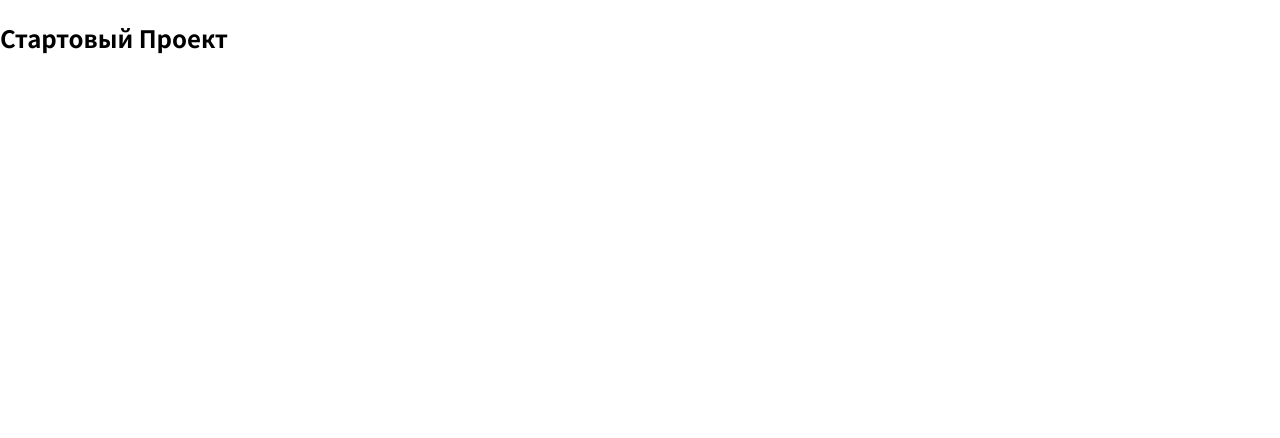
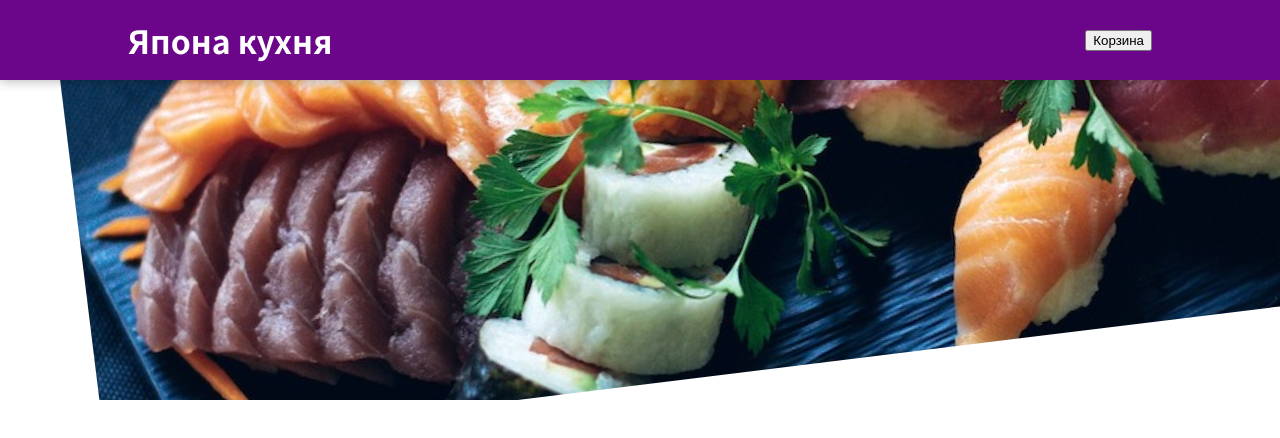
Before and after one commit to Dmitry27Zh/food-order-app, a React (Create React App) app: page / in a window 1280 px wide. Shown: the top 438 px of the page. Built offline with nearby package versions, Linux system fonts and the light colour scheme.

Commit message:
Start Header

```diff
--- a/package.json
+++ b/package.json
@@ -12,8 +12,8 @@
     "web-vitals": "^0.2.4"
   },
   "scripts": {
-    "start": "react-scripts start",
-    "build": "react-scripts build",
+    "start": "react-scripts --openssl-legacy-provider start",
+    "build": "react-scripts --openssl-legacy-provider build",
     "test": "react-scripts test",
     "eject": "react-scripts eject"
   },
--- a/src/App.js
+++ b/src/App.js
@@ -1,9 +1,11 @@
+import Header from './components/Layout/header/header'
+
 function App() {
   return (
-    <div>
-      <h2>Стартовый Проект</h2>
-    </div>
-  );
+    <>
+      <Header />
+    </>
+  )
 }
 
-export default App;
+export default App
--- /dev/null
+++ b/src/components/Layout/header/header.jsx
@@ -0,0 +1,18 @@
+import sushiImage from '../../../assets/sushi.jpg'
+import styles from './header.module.css'
+
+const Header = () => {
+  return (
+    <>
+      <header className={styles.header}>
+        <h1>Япона кухня</h1>
+        <button>Корзина</button>
+      </header>
+      <div className={styles['main-image']}>
+        <img src={sushiImage} alt="Блюда японской кухни" />
+      </div>
+    </>
+  )
+}
+
+export default Header
--- /dev/null
+++ b/src/components/Layout/header/header.module.css
@@ -0,0 +1,29 @@
+.header {
+  position: fixed;
+  top: 0;
+  left: 0;
+  width: 100%;
+  height: 5rem;
+  background-color: #6b068a;
+  color: white;
+  display: flex;
+  justify-content: space-between;
+  align-items: center;
+  padding: 0 10%;
+  box-shadow: 0 2px 10px rgba(0, 0, 0, 0.25);
+  z-index: 10;
+}
+
+.main-image {
+  width: 100%;
+  height: 25rem;
+  z-index: 0;
+  overflow: hidden;
+}
+
+.main-image img {
+  width: 120%;
+  height: 100%;
+  object-fit: cover;
+  transform: rotateZ(-7deg) translateY(-2rem) translateX(5rem);
+}
```
Also changed, not shown: src/assets/sushi.jpg (added).
